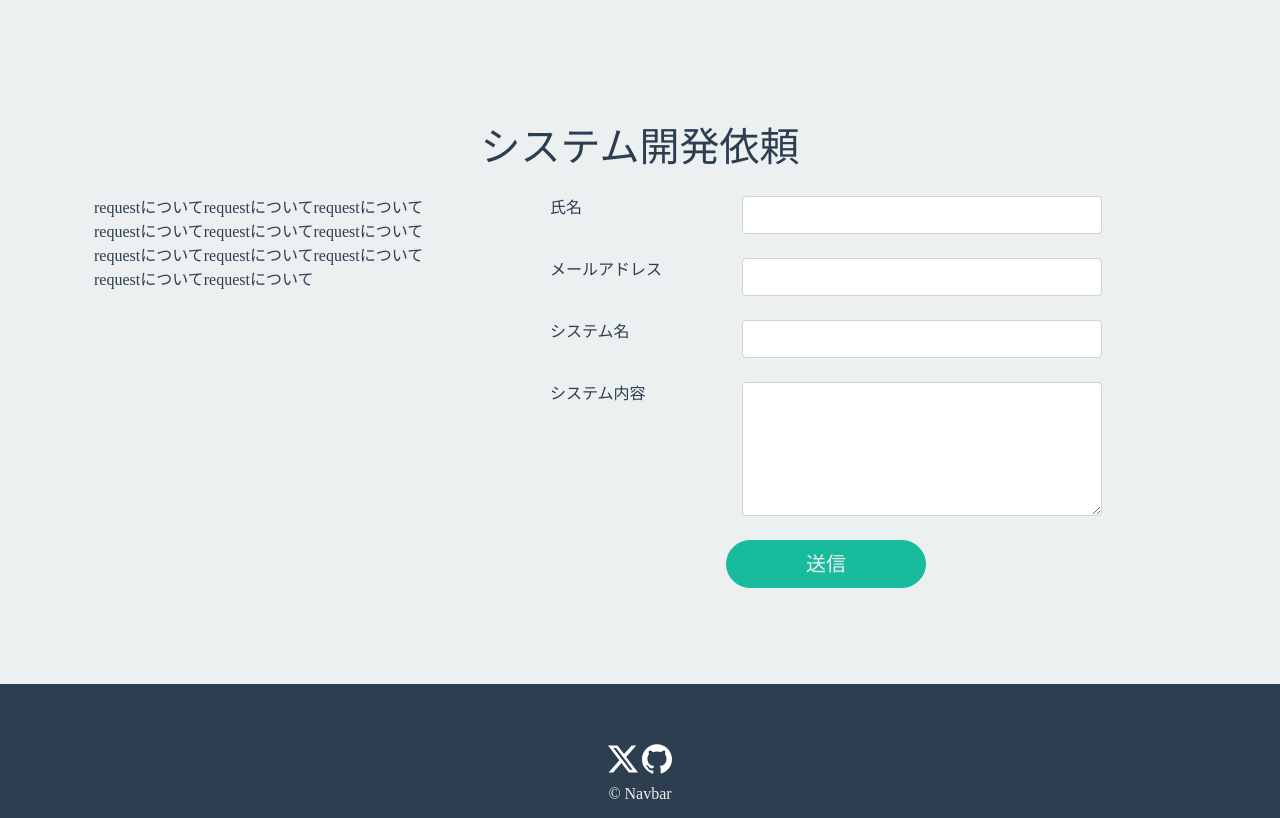
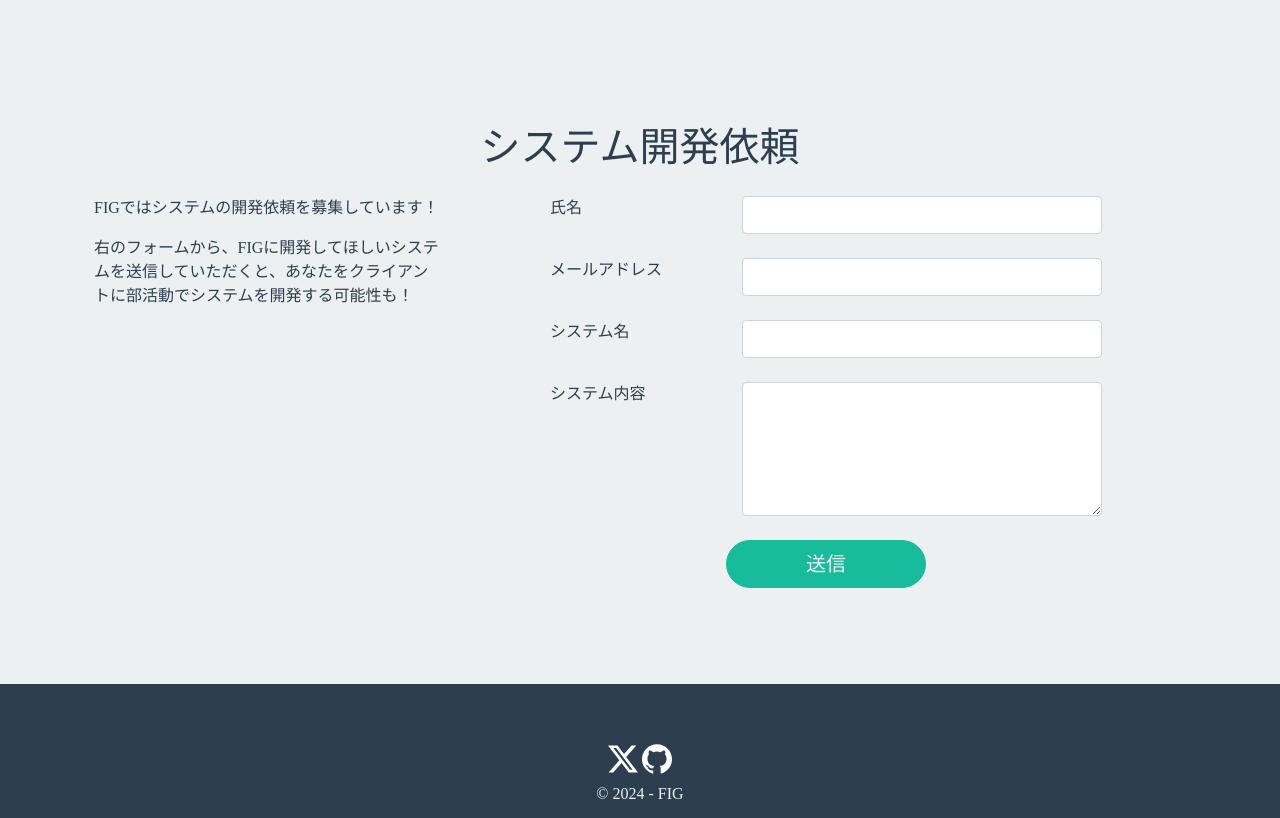
Before and after one commit to shomaozasa/teamA, a Django app: template teamA/templates/index.html in a window 1280 px wide. Shown: the part 1418-2236 px from the top of the page. Run offline with Django 5.2, Linux system fonts and the light colour scheme; the template is opened without the code that fills it, so the values that code supplies are empty; some libraries are stand-ins or nearby versions; some web fonts are replaced.

Commit message:
[update] ページ内の曖昧な部分に仮の文章を挿入

```diff
--- a/teamA/templates/base.html
+++ b/teamA/templates/base.html
@@ -25,7 +25,7 @@
             {% endfor %}
         {% endif %}
         <div class="container-fluid">
-            <a class="navbar-brand" href="{% url 'index' %}">Navbar</a>
+            <a class="navbar-brand" href="{% url 'index' %}">FIG</a>
             <button class="navbar-toggler" type="button" data-bs-toggle="collapse" data-bs-target="#navbarNav"
                 aria-controls="navbarNav" aria-expanded="false" aria-label="Toggle navigation">
                 <span class="navbar-toggler-icon"></span>
@@ -33,7 +33,7 @@
             <div class="collapse navbar-collapse justify-content-end" id="navbarNav">
                 <ul class="navbar-nav">
                     <li class="nav-item">
-                        <a class="nav-link" href="{% url 'index' %}#about">Navbarについて</a>
+                        <a class="nav-link" href="{% url 'index' %}#about">FIGについて</a>
                     </li>
                     <li class="nav-item">
                         <a class="nav-link" href="{% url 'index' %}#works">作品</a>
@@ -58,7 +58,7 @@
                 <svg role="img" viewBox="0 0 24 24" width="30px" filter=" brightness(0) invert(1)" xmlns="http://www.w3.org/2000/svg"><title>GitHub</title><path d="M12 .297c-6.63 0-12 5.373-12 12 0 5.303 3.438 9.8 8.205 11.385.6.113.82-.258.82-.577 0-.285-.01-1.04-.015-2.04-3.338.724-4.042-1.61-4.042-1.61C4.422 18.07 3.633 17.7 3.633 17.7c-1.087-.744.084-.729.084-.729 1.205.084 1.838 1.236 1.838 1.236 1.07 1.835 2.809 1.305 3.495.998.108-.776.417-1.305.76-1.605-2.665-.3-5.466-1.332-5.466-5.93 0-1.31.465-2.38 1.235-3.22-.135-.303-.54-1.523.105-3.176 0 0 1.005-.322 3.3 1.23.96-.267 1.98-.399 3-.405 1.02.006 2.04.138 3 .405 2.28-1.552 3.285-1.23 3.285-1.23.645 1.653.24 2.873.12 3.176.765.84 1.23 1.91 1.23 3.22 0 4.61-2.805 5.625-5.475 5.92.42.36.81 1.096.81 2.22 0 1.606-.015 2.896-.015 3.286 0 .315.21.69.825.57C20.565 22.092 24 17.592 24 12.297c0-6.627-5.373-12-12-12"/></svg>
             </a>
         </div>
-        <div class="copyright">&copy; Navbar</div>
+        <div class="copyright">&copy; 2024 - FIG</div>
     </footer>
 
     <!-- bootstrap js -->
--- a/teamA/templates/detail.html
+++ b/teamA/templates/detail.html
@@ -1,4 +1,6 @@
 {% extends 'base.html' %}
+
+{% block title %}{{ work.name }}{% endblock %}
 
 {% block contents %}
 <div class="container detail mb-5">
--- a/teamA/templates/index.html
+++ b/teamA/templates/index.html
@@ -1,5 +1,7 @@
 {% extends 'base.html' %}
 {% load static %}
+
+{% block title %}FIG{% endblock %}
 
 {% block style %}
 <link rel="stylesheet" href="{% static 'css/index.css' %}">
@@ -11,7 +13,11 @@
     <div class="px-3">
         <div class="jumbotron p-5 bg-light radius original-shadow">
             <div class="container-fluid py-5">
-                <h1 class="display-5 fw-bold">Navbar</h1>
+                <h1 class="display-5 fw-bold">
+                    Fukuoka<br>
+                    IT<br>
+                    Geeks
+                </h1>
             </div>
         </div>
     </div>
@@ -21,8 +27,9 @@
             <img src="https://jordicomas.org/wp-content/uploads/2019/01/Sample-16x9-image_1080px.jpg" class="radius original-shadow" width="100%" alt="部活動ロゴ">
         </div>
         <div class="col-md-4 mb-5">
-            <h1>Navbarについて</h1>
-            <p>NavbarについてNavbarについてNavbarについてNavbarについてNavbarについてNavbarについてNavbarについてNavbarについてNavbarについてNavbarについてNavbarについて</p>
+            <h1>FIGについて</h1>
+            <p>Fukuoka IT Geeksは福岡情報ITクリエイター専門学校のITコースの学生で編成されている部活動です！</p>
+            <p>主にシステム開発や、ITイベントへの参加などを部活動生を中心に行っています！</p>
         </div>
     </div>
     <!-- 作品 -->
@@ -68,7 +75,8 @@
         <h1 class="mb-4 text-center">システム開発依頼</h1>
         <div class="row">
             <div class="col-md-4 mb-5">
-                <p>requestについてrequestについてrequestについてrequestについてrequestについてrequestについてrequestについてrequestについてrequestについてrequestについてrequestについて</p>
+                <p>FIGではシステムの開発依頼を募集しています！</p>
+                <p>右のフォームから、FIGに開発してほしいシステムを送信していただくと、あなたをクライアントに部活動でシステムを開発する可能性も！</p>
             </div>
             <form class="col-md-8 mb-5 request-form" method="post" action="{% url 'request' %}">{% csrf_token %}
                 <div class="d-flex justify-content-center">
```
